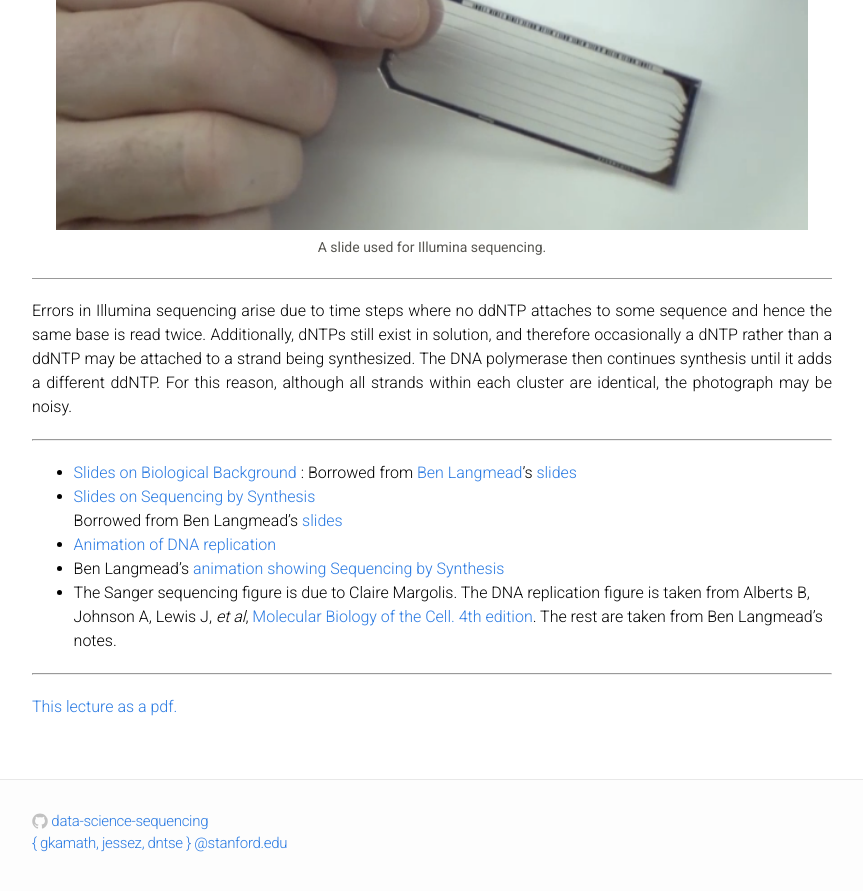
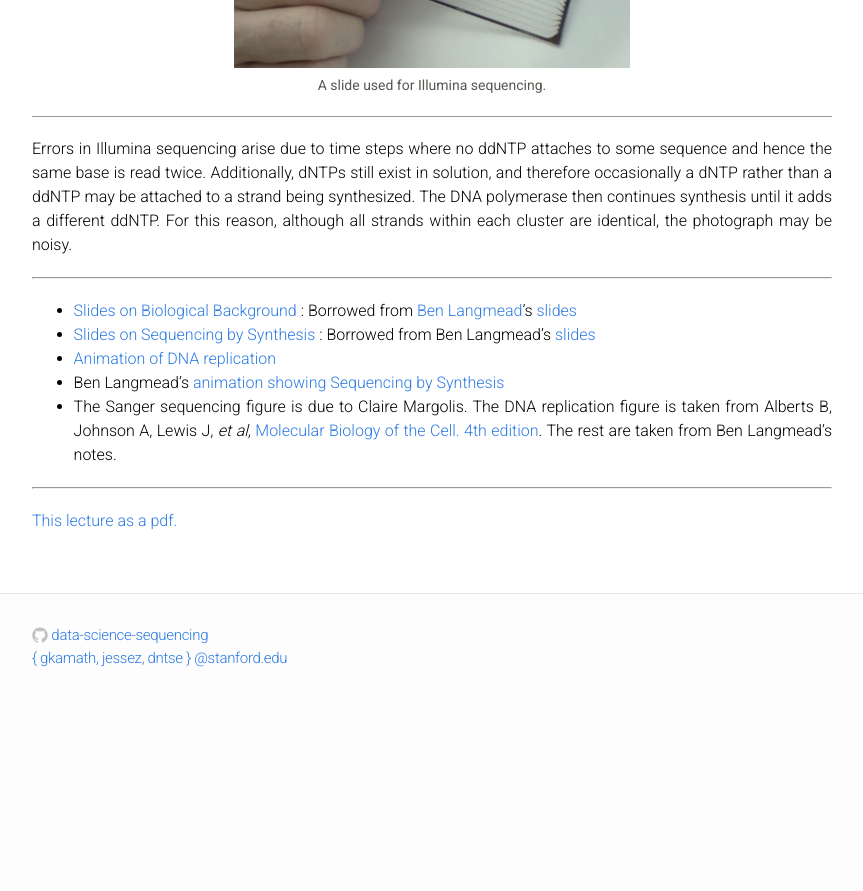
Before and after one commit to laurashen/data-science-sequencing.github.io, a Jekyll site: the page built from lectures/lecture2.md, in a window 1280 px wide and 900 px high, scrolled down 8247 px. Shown: the top 891 px of the window, without its empty margins (208-1071 px from the left). Built offline with Jekyll 4.4.1, drawn with Linux system fonts in a browser that asks for light colours; formulas are drawn with MathJax 3; comment, search, counter and statistics services are not loaded; after the commit the page ends 8961 px from its top, so only the background shows below that.

Commit message:
fixed lecture 2 typos

```diff
--- a/lectures/lecture2.md
+++ b/lectures/lecture2.md
@@ -297,7 +297,7 @@ Illumina achieves parallelization by running several synthesis experiments at on
 In order to guarantee that enough light is emitted such that ddNTP signals are detectable, each of the template strands are cloned, resulting in clusters of the same strand being synthesized in unison. Because of reversible termination, Illumina sequencing removes the need to measure masses. In contrast to the gel electrophoresis procedure required for Sanger sequencing above, the figure below shows a glass slide used during Illumina sequencing. Illumina sequencing can sequence billions of template strands simultaneously, which greatly increases the throughput.
 
 <div class="fig figcenter fighighlight">
-  <img src="/assets/lecture2/Figure8_illuminaSlide.png" width="95%">
+  <img src="/assets/lecture2/Figure8_illuminaSlide.png" width="50%">
   <div class="figcaption">A slide used for Illumina sequencing.</div>
 </div>
 
@@ -312,8 +312,8 @@ twice. Additionally, dNTPs still exist in solution, and therefore occasionally a
 Borrowed from [Ben Langmead](http://www.langmead-lab.org/)'s
 [slides](http://www.cs.jhu.edu/~langmea/resources/lecture_notes/biological_background.pdf)
 
-- [Slides on Sequencing by Synthesis ](/lectures/lecture2_slides2.pdf)
-: Borrowed from Ben Langmead's
+- [Slides on Sequencing by Synthesis ](/lectures/lecture2_slides2.pdf):
+Borrowed from Ben Langmead's
 [slides](http://www.cs.jhu.edu/~langmea/resources/lecture_notes/dna_sequencing.pdf)
 
 - [Animation of DNA replication](https://www.youtube.com/watch?v=dKubyIRiN84#t=1m42s)
```
Also changed, not shown: 1 other file.
